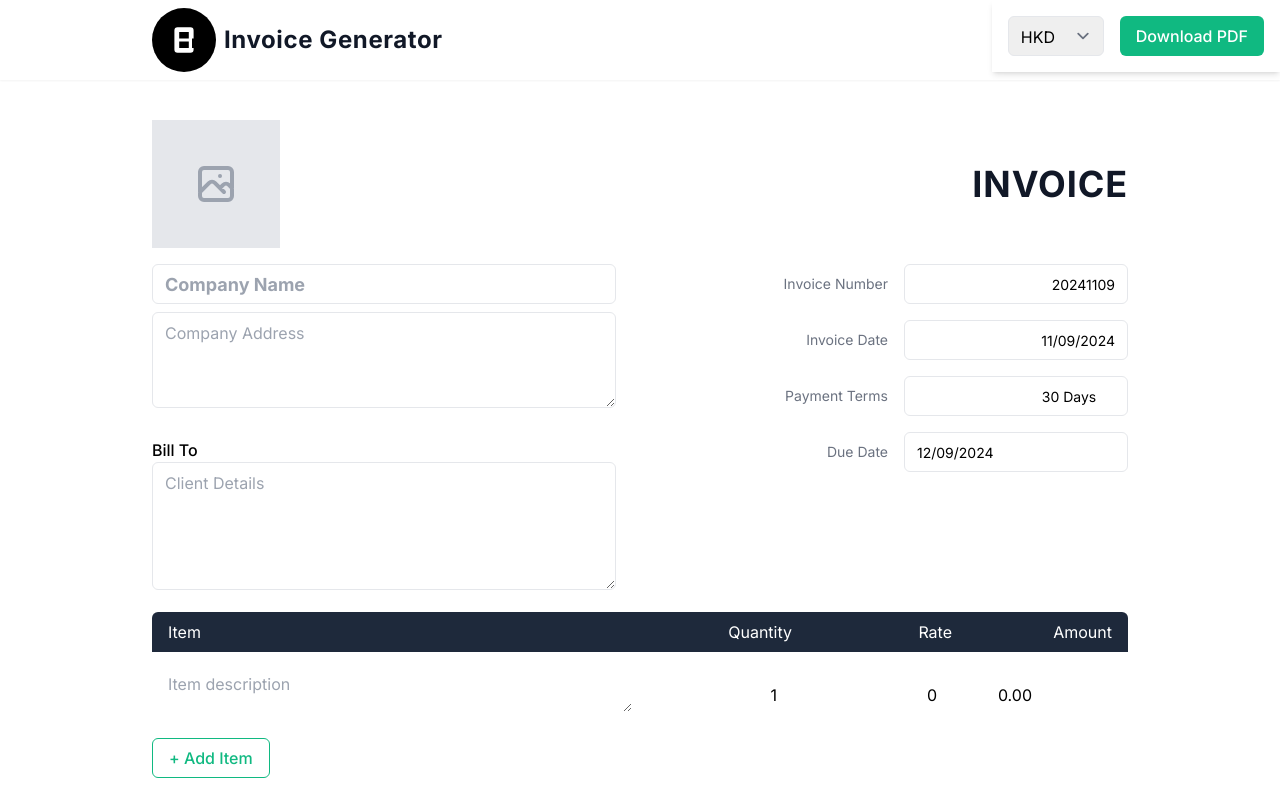
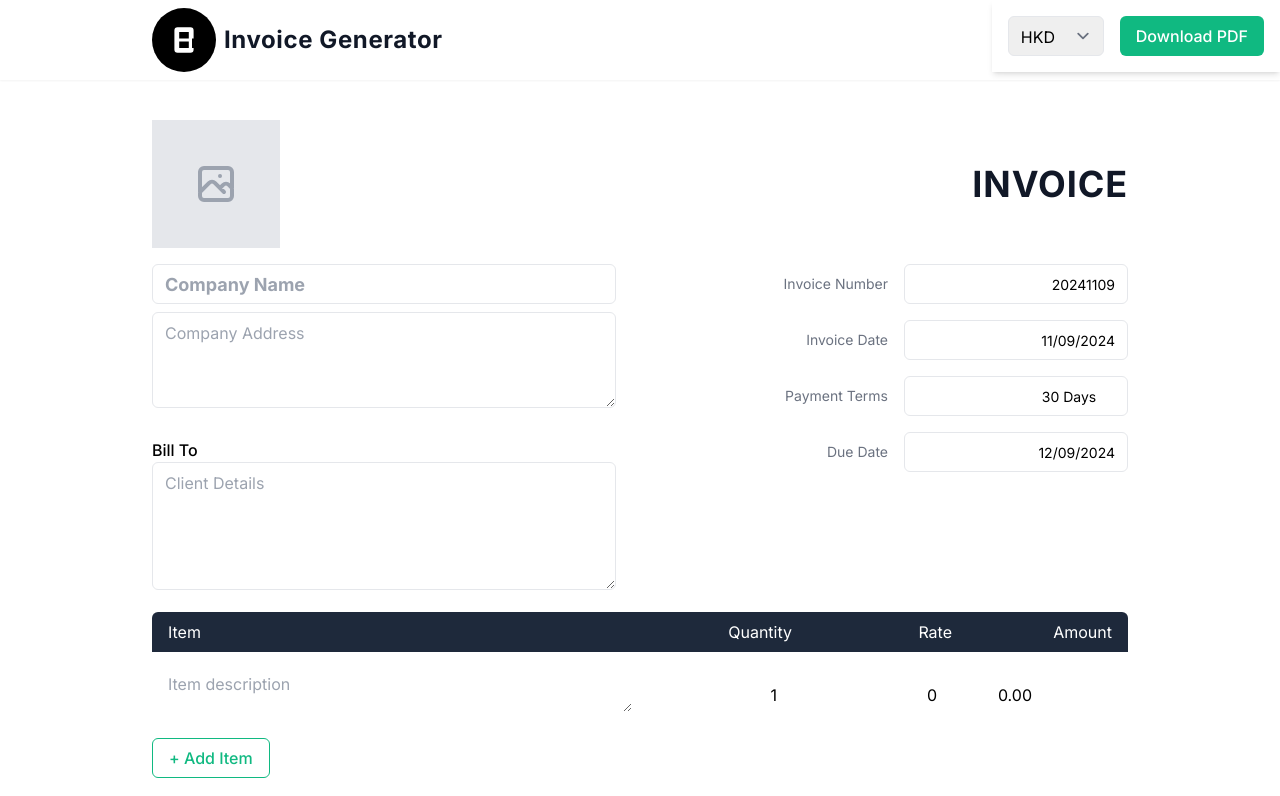
Before and after one commit to dr-data/bolt-generated-invoice-app, a React (Vite) app: page / in a window 1280 px wide. Shown: the top 796 px of the page. Built offline with nearby package versions, Linux system fonts and the light colour scheme.

Commit message:
ok; fixed data right aligned

```diff
--- a/src/pages/InvoiceGenerator.jsx
+++ b/src/pages/InvoiceGenerator.jsx
@@ -449,7 +449,7 @@ function InvoiceGenerator() {
               <DatePicker
                 selected={value}
                 onChange={onChange}
-                className="form-input text-sm w-full"
+                className="form-input text-sm w-full text-right"
               />
             )}
           />
```
